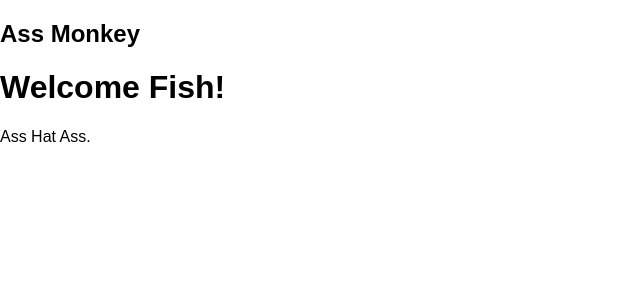
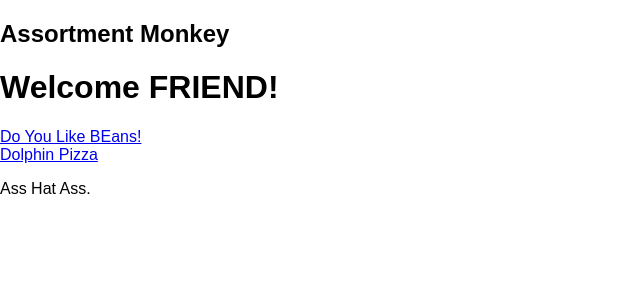
Before and after one commit to brakluner/REACTportfolio, a React (Create React App) app in the folder client/: page / in a window 1280 px wide. Shown: the top 300 px of the page, without its empty margins (0-640 px from the left). Built offline with nearby package versions, Linux system fonts and the light colour scheme.

Commit message:
made routes into anchors

```diff
--- a/client/src/App.js
+++ b/client/src/App.js
@@ -9,10 +9,12 @@ function App() {
     <div>
       <BrowserRouter>
       <div>
-        <h2>Ass Monkey</h2>
+        <h2>Assortment Monkey</h2>
         <Route path="/" exact render={
           () => {
-            return ( <h1> Welcome Fish!</h1>);
+            return ( <div><h1> Welcome FRIEND!</h1>
+                      <a href='/about'>Do You Like BEans!</a><br></br>
+                      <a href='/user'>Dolphin Pizza</a></div>);
           }
         } />
         <Route path="/about" exact render={
--- a/client/src/components/Fish.js
+++ b/client/src/components/Fish.js
@@ -4,7 +4,7 @@ import React from "react";
 function Fish(props) {
 
   return (<div>
-                Duhhhhhhhhh!!!! IM A STUPID FISSHHH!!! GLUB!</div>);
+                Duhhhhhhhhh!!!! IM A Silly FISSHHH!!! GLUB!</div>);
 }
 
 export default Fish;
```
